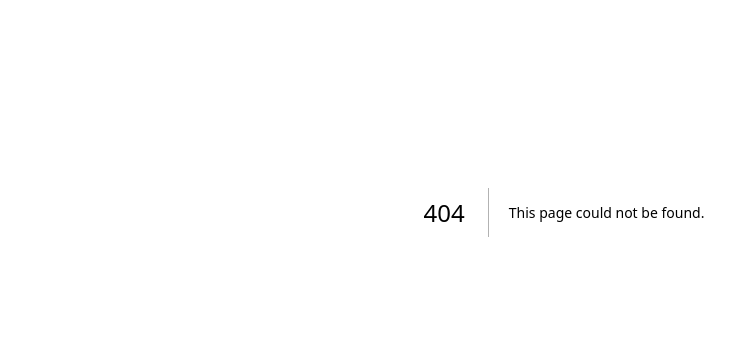
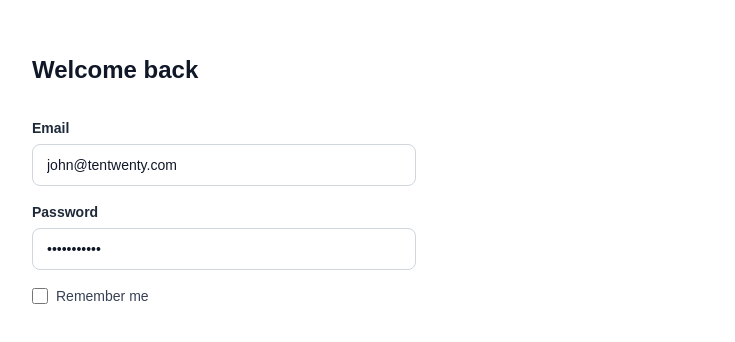
Before and after one commit to rishabhparsediya7/tentwenty-ticktock, a Next.js app: page /login in a window 1280 px wide. Before the commit this address had no page. Shown: the part 188-530 px from the top of the page, without its empty margins (76-811 px from the left). Built offline with nearby package versions, Linux system fonts and the light colour scheme.

Commit message:
feat: login page

```diff
--- /dev/null
+++ b/app/login/page.tsx
@@ -0,0 +1,107 @@
+"use client";
+
+import { useState } from "react";
+import { useRouter } from "next/navigation";
+import { signIn } from "next-auth/react";
+import { Button } from "@/components/ui/Button";
+import { Input, Label } from "@/components/ui/Field";
+
+export default function LoginPage() {
+  const router = useRouter();
+  const [email, setEmail] = useState("john@tentwenty.com");
+  const [password, setPassword] = useState("password123");
+  const [remember, setRemember] = useState(false);
+  const [error, setError] = useState<string | null>(null);
+  const [loading, setLoading] = useState(false);
+
+  async function handleSubmit(e: React.FormEvent) {
+    e.preventDefault();
+    setError(null);
+    setLoading(true);
+
+    const result = await signIn("credentials", {
+      email,
+      password,
+      redirect: false,
+    });
+
+    setLoading(false);
+    if (result?.error) {
+      setError("Invalid email or password. Please try again.");
+      return;
+    }
+    router.push("/dashboard");
+    router.refresh();
+  }
+
+  return (
+    <main className="flex min-h-screen flex-col md:flex-row">
+      <section className="flex flex-1 items-center justify-center bg-white px-6 py-12">
+        <form onSubmit={handleSubmit} className="w-full max-w-sm" noValidate>
+          <h1 className="mb-8 text-2xl font-bold text-gray-900">Welcome back</h1>
+
+          {error && (
+            <div
+              role="alert"
+              className="mb-5 rounded-lg border border-red-200 bg-red-50 px-3.5 py-2.5 text-sm text-red-600"
+            >
+              {error}
+            </div>
+          )}
+
+          <div className="mb-4">
+            <Label htmlFor="email">Email</Label>
+            <Input
+              id="email"
+              type="email"
+              autoComplete="email"
+              placeholder="name@example.com"
+              value={email}
+              onChange={(e) => setEmail(e.target.value)}
+              required
+            />
+          </div>
+
+          <div className="mb-4">
+            <Label htmlFor="password">Password</Label>
+            <Input
+              id="password"
+              type="password"
+              autoComplete="current-password"
+              placeholder="••••••••••"
+              value={password}
+              onChange={(e) => setPassword(e.target.value)}
+              required
+            />
+          </div>
+
+          <label className="mb-6 flex items-center gap-2 text-sm text-gray-700">
+            <input
+              type="checkbox"
+              checked={remember}
+              onChange={(e) => setRemember(e.target.checked)}
+              className="h-4 w-4 rounded border-gray-300 text-brand focus:ring-brand/40"
+            />
+            Remember me
+          </label>
+
+          <Button type="submit" loading={loading} className="w-full">
+            Sign in
+          </Button>
+        </form>
+      </section>
+
+      <section className="flex flex-1 items-center bg-brand px-10 py-16 text-white md:px-16">
+        <div className="max-w-md">
+          <h2 className="mb-5 text-3xl font-bold">ticktock</h2>
+          <p className="text-base leading-relaxed text-white/85">
+            Introducing ticktock, our cutting-edge timesheet web application designed
+            to revolutionize how you manage employee work hours. With ticktock, you can
+            effortlessly track and monitor employee attendance and productivity from
+            anywhere, anytime, using any internet-connected device.
+          </p>
+        </div>
+      </section>
+    </main>
+  );
+}
```
